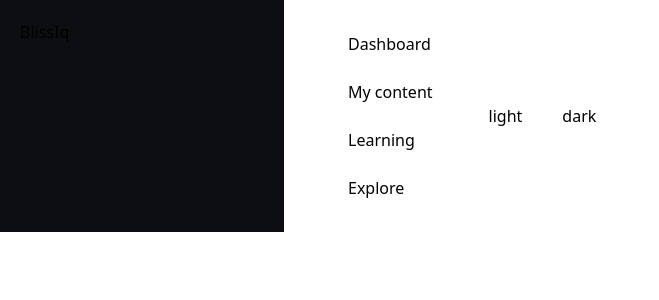
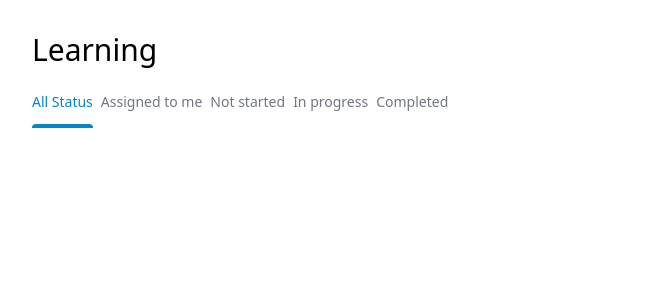
Before and after one commit to PrathamDave77/BlisIq, a React (Vite) app: page / in a window 1280 px wide. Shown: the top 300 px of the page, without its empty margins (0-659 px from the left). Built offline with nearby package versions, Linux system fonts and the light colour scheme.

Commit message:
Refactor HTML structure: remove dark theme class; update App component to include Home; enhance Home component with tab navigation; add typography styles; remove unused typography.css

```diff
--- a/index.html
+++ b/index.html
@@ -1,5 +1,5 @@
 <!doctype html>
-<html lang="en" class="theme-dark">
+<html lang="en">
   <head>
     <meta charset="UTF-8" />
     <link rel="icon" type="image/svg+xml" href="/vite.svg" />
--- a/src/App.jsx
+++ b/src/App.jsx
@@ -1,10 +1,12 @@
 import './index.css'
 import Sidebar from './admin/Sidebar.jsx';
+import Home from './admin/Home.jsx';
 
 function App() {
   return (
     <div className="">
-      <Sidebar />
+      {/* <Sidebar />   */}
+      <Home />
     </div>
   );
 
--- a/src/admin/Home.jsx
+++ b/src/admin/Home.jsx
@@ -1,11 +1,45 @@
-import React from 'react'
+import React, { useState } from "react";
 
 const Home = () => {
+  const tabs = [
+    "All Status",
+    "Assigned to me",
+    "Not started",
+    "In progress",
+    "Completed",
+  ];
+
+  const [activeTab, setActiveTab] = useState(tabs[0]);
+
   return (
-    <div>
+    <div className="py-4xl px-4xl bg-primary">
+      <div className="gap-3xl flex flex-col">
+        <h1 className="text-3xl font-semibold text-text-primary">Learning</h1>
 
+        <div className="flex gap-md items-center">
+          {tabs.map((tab) => {
+            const isActive = activeTab === tab;
+            return (
+              <button
+                key={tab}
+                onClick={() => setActiveTab(tab)}
+                className={`pb-4 text-sm font-semibold transition-all relative ${
+                  isActive
+                    ? "text-blue-600"
+                    : "text-gray-500 hover:text-gray-700"
+                }`}
+              >
+                {tab}
+                {isActive && (
+                  <div className="absolute bottom-0 left-0 right-0 h-1 bg-blue-600 rounded-t-full" />
+                )}
+              </button>
+            );
+          })}
+        </div>
+      </div>
     </div>
-  )
-}
+  );
+};
 
-export default Home
+export default Home;
--- a/src/admin/Sidebar.jsx
+++ b/src/admin/Sidebar.jsx
@@ -14,7 +14,7 @@ const Sidebar = () => {
   return (
     <div className="bg-primary radius-none flex space-non flex-col w-[284px] justify-between ">
       <div id="profile" className="flex flex-row w-lg spacing-2xl gap-4xl">
-        <div className='flex flex-col w-[284px] justify-between pr-'>
+        <div className='flex flex-col w-[284px] justify-between '>
           BlissIq
         </div>
         <div>
--- a/src/styles/semantic/typography.css
+++ b/src/styles/primitives/typography.css
@@ -1,9 +1,9 @@
-@import './color_modes.css';
 
-@layer base{
-    :root{
-        --font-family-display: 'Inter';
-        --font-family-body: 'Inter';
+
+@layer base {
+  :root {
+    --font-family-display: "Inter";
+    --font-family-body: "Inter";
 
     /* FONT WEIGHT (FONT STYLE) */
 
@@ -11,7 +11,6 @@
     --medium: 500;
     --semibold: 600;
     --bold: 700;
-
 
     /*  FONT SIZE */
 
@@ -28,25 +27,25 @@
     --text-lg: 18px;
     --text-md: 16px;
     --text-sm: 14px;
-        --text-xs:12px;
+    --text-xs: 12px;
+    /* Line heights — display */
+    --leading-display-2xl: 90px;
+    --leading-display-xl: 72px;
+    --leading-display-lg: 60px;
+    --leading-display-md: 44px;
+    --leading-display-sm: 38px;
+    --leading-display-xs: 32px;
 
-        /*Line heights*/
-        --line-2xl:90;
-        --line-xl:72;
-        --line-lg:60;
-        --line-md:44;
-        --line-sm:38;
-        --line-xs:32;
-        --line-xl:30;
-        --line-lg:28;
-        --line-md:24;
-        --line-sm:20;
-        --line-xs:18;
+    /* Line heights — body */
+    --leading-text-xl: 30px;
+    --leading-text-lg: 28px;
+    --leading-text-md: 24px;
+    --leading-text-sm: 20px;
+    --leading-text-xs: 18px;
   }
 }
 
-
-@layer utilities{
+/* @layer utilities{
 
     .display {
         color: var(--color-text-primary, #181D27);
@@ -126,4 +125,4 @@
 
 
 
-}
+} */
--- a/src/styles/semantic/text.css
+++ b/src/styles/semantic/text.css
@@ -40,7 +40,7 @@
     --color-text-warning-primary-hover: var(--color-warning-700);
 
     --color-text-success-primary: var(--color-success-600);
-    --color-text-success-primary_hover: var(--color-success-700);
+    --color-text-success-primary-hover: var(--color-success-700);
 
 }
 
--- a/src/theme.css
+++ b/src/theme.css
@@ -1,37 +1,37 @@
 @import "tailwindcss";
 
 /* 2️⃣ Semantic tokens AFTER */
-@import './styles/semantic/bg_modes.css';
-@import './styles/semantic/color_modes.css';
-@import './styles/semantic/spacing_modes.css';
-
+@import "./styles/semantic/bg_modes.css";
+@import "./styles/semantic/color_modes.css";
+@import "./styles/semantic/spacing_modes.css";
+@import "./styles/primitives/typography.css";
 
 @theme {
   /* --- Spacing --- */
   --spacing-none: var(--spacing-none);
-  --spacing-xxs:  var(--spacing-xxs);
-  --spacing-xs:   var(--spacing-xs);
-  --spacing-sm:   var(--spacing-sm);
-  --spacing-md:   var(--spacing-md);
-  --spacing-lg:   var(--spacing-lg);
-  --spacing-xl:   var(--spacing-xl);
-  --spacing-2xl:  var(--spacing-2xl);
-  --spacing-3xl:  var(--spacing-3xl);
-  --spacing-4xl:  var(--spacing-4xl);
-  --spacing-5xl:  var(--spacing-5xl);
-  --spacing-6xl:  var(--spacing-6xl);
-  --spacing-7xl:  var(--spacing-7xl);
-  --spacing-8xl:  var(--spacing-8xl);
-  --spacing-9xl:  var(--spacing-9xl);
+  --spacing-xxs: var(--spacing-xxs);
+  --spacing-xs: var(--spacing-xs);
+  --spacing-sm: var(--spacing-sm);
+  --spacing-md: var(--spacing-md);
+  --spacing-lg: var(--spacing-lg);
+  --spacing-xl: var(--spacing-xl);
+  --spacing-2xl: var(--spacing-2xl);
+  --spacing-3xl: var(--spacing-3xl);
+  --spacing-4xl: var(--spacing-4xl);
+  --spacing-5xl: var(--spacing-5xl);
+  --spacing-6xl: var(--spacing-6xl);
+  --spacing-7xl: var(--spacing-7xl);
+  --spacing-8xl: var(--spacing-8xl);
+  --spacing-9xl: var(--spacing-9xl);
   --spacing-10xl: var(--spacing-10xl);
   --spacing-11xl: var(--spacing-11xl);
 
   /* --- Border Radius --- */
   --radius-xxs: var(--radius-xxs);
-  --radius-sm:  var(--radius-sm);
-  --radius-md:  var(--radius-md);
-  --radius-lg:  var(--radius-lg);
-  --radius-xl:  var(--radius-xl);
+  --radius-sm: var(--radius-sm);
+  --radius-md: var(--radius-md);
+  --radius-lg: var(--radius-lg);
+  --radius-xl: var(--radius-xl);
   --radius-2xl: var(--radius-2xl);
   --radius-3xl: var(--radius-3xl);
   --radius-4xl: var(--radius-4xl);
@@ -39,18 +39,106 @@
 
   /* --- Fixed Widths --- */
 
-  --width-xs:  var(--widths-xs);
-  --width-sm:  var(--widths-sm);
-  --width-md:  var(--widths-md);
-  --width-lg:  var(--widths-lg);
-  --width-xl:  var(--widths-xl);
+  --width-xs: var(--widths-xs);
+  --width-sm: var(--widths-sm);
+  --width-md: var(--widths-md);
+  --width-lg: var(--widths-lg);
+  --width-xl: var(--widths-xl);
   --width-2xl: var(--widths-2xl);
   --width-3xl: var(--widths-3xl);
   --width-4xl: var(--widths-4xl);
 
   /* --- Container & Paragraph --- */
-  --spacing-container-mobile:  var(--container-padding-mobile);
+  --spacing-container-mobile: var(--container-padding-mobile);
   --spacing-container-desktop: var(--container-padding-desktop);
-  --width-container-max:       var(--container-max-width-desktop);
-  --width-paragraph:           var(--paragraph-max-widths);
+  --width-container-max: var(--container-max-width-desktop);
+  --width-paragraph: var(--paragraph-max-widths);
+
+  /* ---------- Font families ---------- */
+
+  --font-display: var(--font-family-display);
+  --font-body: var(--font-family-body);
+
+  /* ---------- Font sizes ---------- */
+
+  --text-display-2xl: var(--display-2xl);
+  --text-display-xl: var(--display-xl);
+  --text-display-lg: var(--display-lg);
+  --text-display-md: var(--display-md);
+  --text-display-sm: var(--display-sm);
+  --text-display-xs: var(--display-xs);
+
+  --text-xl: var(--text-xl);
+  --text-lg: var(--text-lg);
+  --text-md: var(--text-md);
+  --text-sm: var(--text-sm);
+  --text-xs: var(--text-xs);
+
+  --font-weight-regular: var(--font-regular);
+  --font-weight-medium: var(--font-medium);
+  --font-weight-semibold: var(--font-semibold);
+  --font-weight-bold: var(--font-bold);
+
+  /* ---------- Line heights ---------- */
+
+  --leading-display-2xl: var(--leading-display-2xl);
+  --leading-display-xl: var(--leading-display-xl);
+  --leading-display-lg: var(--leading-display-lg);
+  --leading-display-md: var(--leading-display-md);
+  --leading-display-sm: var(--leading-display-sm);
+  --leading-display-xs: var(--leading-display-xs);
+
+  --leading-xl: var(--leading-text-xl);
+  --leading-lg: var(--leading-text-lg);
+  --leading-md: var(--leading-text-md);
+  --leading-sm: var(--leading-text-sm);
+  --leading-xs: var(--leading-text-xs);
+
+
+
+   --color-text-primary: var(--color-text-primary);
+  --color-text-primary-on-brand: var(--color-text-primary-on-brand);
+
+  --color-text-secondary: var(--color-text-secondary);
+  --color-text-secondary-hover: var(--color-text-secondary-hover);
+  --color-text-secondary-on-brand: var(--color-text-secondary-on-brand);
+
+  --color-text-tertiary: var(--color-text-tertiary);
+  --color-text-tertiary-hover: var(--color-text-tertiary-hover);
+  --color-text-tertiary-on-brand: var(--color-text-tertiary-on-brand);
+
+  --color-text-quaternary: var(--color-text-quaternary);
+  --color-text-quaternary-on-brand: var(--color-text-quaternary-on-brand);
+
+  /* ================================
+     UTILITY / SYSTEM
+     ================================ */
+
+  --color-text-white: var(--color-text-white);
+  --color-text-disabled: var(--color-text-disabled);
+  --color-text-placeholder: var(--color-text-placeholder);
+  --color-text-placeholder-subtle: var(--color-text-placeholder-subtle);
+
+  /* ================================
+     BRAND
+     ================================ */
+
+  --color-text-brand-primary: var(--color-text-brand-primary);
+  --color-text-brand-secondary: var(--color-text-brand-secondary);
+  --color-text-brand-secondary-hover: var(--color-text-brand-secondary-hover);
+  --color-text-brand-tertiary: var(--color-text-brand-tertiary);
+  --color-text-brand-tertiary-alt: var(--color-text-brand-tertiary-alt);
+
+  /* ================================
+     STATUS
+     ================================ */
+
+  --color-text-error: var(--color-text-utility-error-primary);
+  --color-text-error-hover: var(--color-text-utility-error-primary-hover);
+
+  --color-text-warning: var(--color-text-warning-primary);
+  --color-text-warning-hover: var(--color-text-warning-primary-hover);
+
+  --color-text-success: var(--color-text-success-primary);
+  --color-text-success-hover: var(--color-text-success-primary-hover);
 }
```
Lines whose indentation alone changed are shown as unchanged.
